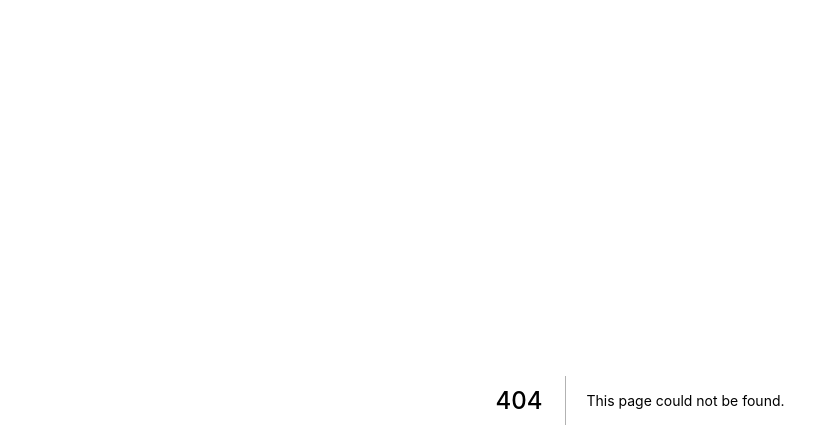
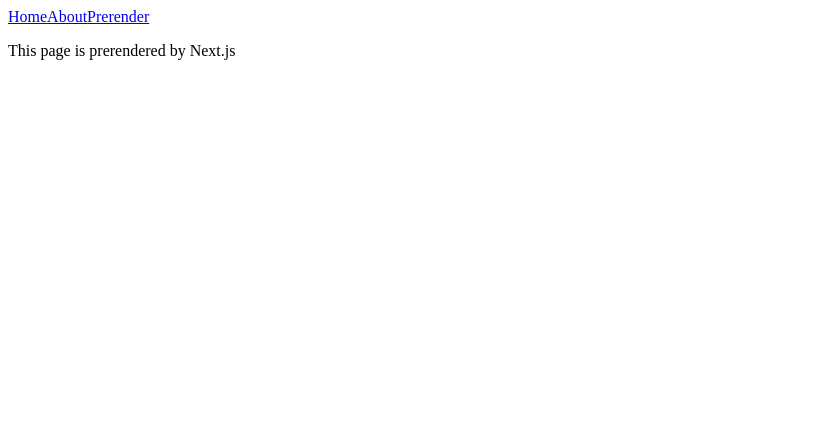
Before and after one commit to chentselee/next-spa, a Next.js app: page /prerender in a window 1280 px wide. Before the commit this address had no page. Shown: the top 448 px of the page, without its empty margins (0-839 px from the left). Built offline with nearby package versions, Linux system fonts and the light colour scheme.

Commit message:
add prerender page

```diff
--- a/components/Home.tsx
+++ /dev/null
@@ -1,5 +0,0 @@
-const Home = () => {
-  return <h1>Home</h1>;
-};
-
-export default Home;
--- /dev/null
+++ b/components/Nav.tsx
@@ -0,0 +1,20 @@
+import NextLink from "next/link";
+import { Link } from "react-router-dom";
+
+export const Nav: React.FC<{ isFromNext: boolean }> = ({ isFromNext }) => {
+  return (
+    <nav>
+      {isFromNext ? (
+        <NextLink href="/">Home</NextLink>
+      ) : (
+        <Link to="/">Home</Link>
+      )}
+      {isFromNext ? (
+        <NextLink href="/?redirect=/about">About</NextLink>
+      ) : (
+        <Link to="/about">About</Link>
+      )}
+      <NextLink href="/prerender">Prerender</NextLink>
+    </nav>
+  );
+};
--- a/pages/index.tsx
+++ b/pages/index.tsx
@@ -1,6 +1,6 @@
 import dynamic from "next/dynamic";
 
-const App = dynamic(() => import("../components/App"), { ssr: false });
+const App = dynamic(() => import("../app/App"), { ssr: false });
 
 const NextApp = () => {
   return <App />;
--- /dev/null
+++ b/pages/prerender.tsx
@@ -0,0 +1,12 @@
+import { Nav } from "../components/Nav";
+
+const Prerender = () => {
+  return (
+    <>
+      <Nav isFromNext />
+      <p>This page is prerendered by Next.js</p>
+    </>
+  );
+};
+
+export default Prerender;
```
Also changed, not shown: app/Home.tsx (added, +9 -0 lines), app/Layout.tsx (added, +23 -0 lines), components/Layout.tsx (deleted, +0 -18 lines), app/About.tsx (renamed from components/About.tsx), app/App.tsx (renamed from components/App.tsx).
